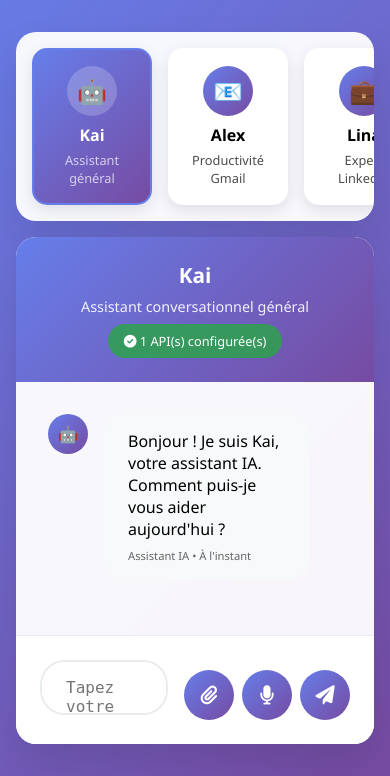
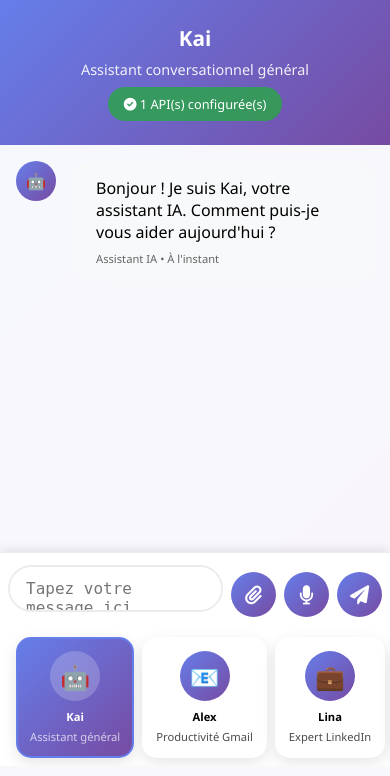
Before and after one commit to odipld83-ui/WaveAI_v4.6, a Flask app: page / in a window 390 px wide. Shown: the part 78-854 px from the top of the page. Run offline with Flask 3, Linux system fonts and the light colour scheme; data that the repository does not hold is empty; some libraries are stand-ins or nearby versions.

Commit message:
Update chat.html

```diff
--- a/templates/chat.html
+++ b/templates/chat.html
@@ -28,6 +28,7 @@
             justify-content: space-between;
             align-items: center;
             border-bottom: 1px solid rgba(255, 255, 255, 0.2);
+            z-index: 10;
         }
 
         .logo {
@@ -86,6 +87,7 @@
             padding: 1.5rem;
             box-shadow: 0 20px 40px rgba(0, 0, 0, 0.1);
             height: fit-content;
+            flex-shrink: 0;
         }
 
         .agents-title {
@@ -163,6 +165,7 @@
             color: white;
             padding: 1.5rem;
             text-align: center;
+            flex-shrink: 0;
         }
 
         .current-agent {
@@ -193,6 +196,7 @@
             flex: 1;
             padding: 2rem;
             overflow-y: auto;
+            /* Hauteur maximale pour le bureau */
             max-height: 500px;
         }
 
@@ -245,16 +249,18 @@
             margin-top: 0.5rem;
         }
 
+        /* 💡 MODIFICATION CLÉ UX MOBILE: Le conteneur d'entrée doit être fixe */
         .chat-input-container {
-            padding: 1.5rem;
+            padding: 0.75rem 1.5rem; /* Réduit le padding */
             background: white;
             border-top: 1px solid #e9ecef;
+            flex-shrink: 0;
         }
 
         .input-group {
             display: flex;
-            gap: 1rem;
-            align-items: end;
+            gap: 0.5rem; /* Réduit le gap */
+            align-items: flex-end; /* Assure que le textarea est aligné en bas */
         }
 
         .input-wrapper {
@@ -264,14 +270,14 @@
 
         #messageInput {
             width: 100%;
-            padding: 1rem 1.5rem;
+            padding: 0.75rem 1rem; /* Réduit le padding du textarea */
             border: 2px solid #e9ecef;
             border-radius: 25px;
             font-size: 1rem;
             outline: none;
             transition: all 0.3s ease;
             resize: none;
-            min-height: 50px;
+            min-height: 45px; /* Réduit la hauteur minimale */
             max-height: 120px;
         }
 
@@ -286,8 +292,8 @@
         }
 
         .control-btn {
-            width: 50px;
-            height: 50px;
+            width: 45px; /* Taille légèrement réduite */
+            height: 45px; /* Taille légèrement réduite */
             border: none;
             border-radius: 50%;
             background: linear-gradient(135deg, #667eea, #764ba2);
@@ -298,6 +304,7 @@
             justify-content: center;
             transition: all 0.3s ease;
             font-size: 1.2rem;
+            flex-shrink: 0;
         }
 
         .control-btn:hover {
@@ -374,18 +381,59 @@
             left: -9999px;
         }
 
+        .hidden {
+            display: none !important;
+        }
+
+        /* ======================================= */
+        /* 💡 MÉDIA QUERIES POUR MOBILE (WhatsApp style) */
+        /* ======================================= */
         @media (max-width: 768px) {
+            body {
+                /* Permet à l'application de prendre tout l'écran verticalement */
+                min-height: 100vh;
+            }
+
             .main-container {
                 flex-direction: column;
-                padding: 0 1rem;
-                gap: 1rem;
+                padding: 0;
+                gap: 0;
+                margin: 0;
+                flex: 1;
+                /* Le conteneur principal prend tout l'espace restant sous le header */
+                height: calc(100vh - 67px);
+                max-width: 100%;
+            }
+
+            .chat-panel {
+                /* Prend toute la largeur et la hauteur restante */
+                width: 100%;
+                border-radius: 0;
+                box-shadow: none;
+                flex: 1;
+                overflow: hidden;
+            }
+
+            .chat-messages {
+                padding: 1rem;
+                flex: 1;
+                /* La hauteur est maintenant calculée par le flexbox */
+                max-height: unset;
+                overflow-y: auto;
             }
 
             .agents-panel {
+                /* Le panneau d'agents devient une barre de défilement horizontale en haut */
                 width: 100%;
                 display: flex;
                 overflow-x: auto;
-                padding: 1rem;
+                padding: 0.5rem 1rem;
+                border-radius: 0;
+                background: white;
+                box-shadow: 0 5px 10px rgba(0, 0, 0, 0.05);
+                margin: 0;
+                flex-wrap: nowrap;
+                order: 1; /* Place la barre d'agents après le header mais avant le chat */
             }
 
             .agents-title {
@@ -393,13 +441,31 @@
             }
 
             .agent-card {
-                min-width: 120px;
-                margin-right: 1rem;
+                min-width: 100px; /* Assure la visibilité sur mobile */
+                margin-right: 0.5rem;
                 margin-bottom: 0;
+                flex-shrink: 0;
+                padding: 0.75rem;
+            }
+
+            .agent-name, .agent-role {
+                font-size: 0.7rem;
+            }
+
+            /* 💡 Le chat-input-container devient fixe en bas */
+            .chat-input-container {
+                position: sticky;
+                bottom: 0;
+                width: 100%;
+                z-index: 10;
+                padding: 0.75rem 0.5rem;
+                box-shadow: 0 -2px 10px rgba(0, 0, 0, 0.1);
+                order: 3; /* Le met en bas du flexbox */
             }
 
             .header {
                 padding: 1rem;
+                order: 0;
             }
 
             .header-controls {
@@ -410,10 +476,11 @@
                 padding: 0.4rem 0.8rem;
                 font-size: 0.8rem;
             }
-        }
 
-        .hidden {
-            display: none !important;
+            .message-content {
+                /* Les bulles de chat sont plus larges sur petit écran */
+                max-width: 85%;
+            }
         }
     </style>
 </head>
@@ -522,7 +589,7 @@
         let currentAgent = 'kai';
         let isRecording = false;
         let recognition = null;
-        // 💡 AJOUT CLÉ 1: Variable pour stocker l'historique de la conversation (format API Gemini)
+        // 💡 CLÉ: Variable pour stocker l'historique de la conversation (format API Gemini)
         let conversationHistory = [];
 
         // Configuration des agents
@@ -616,7 +683,7 @@
         function selectAgent(agentName) {
             currentAgent = agentName;
 
-            // 💡 MODIFICATION CLÉ 2: Réinitialiser l'historique lors du changement d'agent
+            // 💡 CRITIQUE: Réinitialiser l'historique lors du changement d'agent
             conversationHistory = [];
 
             // Mettre à jour l'interface
@@ -657,7 +724,7 @@
                     body: JSON.stringify({
                         message: message,
                         agent: currentAgent,
-                        // 💡 MODIFICATION CLÉ 3: Inclure l'historique de la conversation
+                        // 💡 CRITIQUE: Inclure l'historique de la conversation
                         history: conversationHistory
                     })
                 });
@@ -672,8 +739,7 @@
                     addMessage('agent', data.agent, data.response);
                     updateAPIStatus(data.api_working, data.provider);
 
-                    // 💡 MODIFICATION CLÉ 4: Mettre à jour l'historique local avec celui du backend
-                    // Le backend renvoie l'historique complet pour la prochaine requête
+                    // 💡 CRITIQUE: Mettre à jour l'historique local avec celui du backend
                     conversationHistory = data.history || [];
 
                 } else {
```
